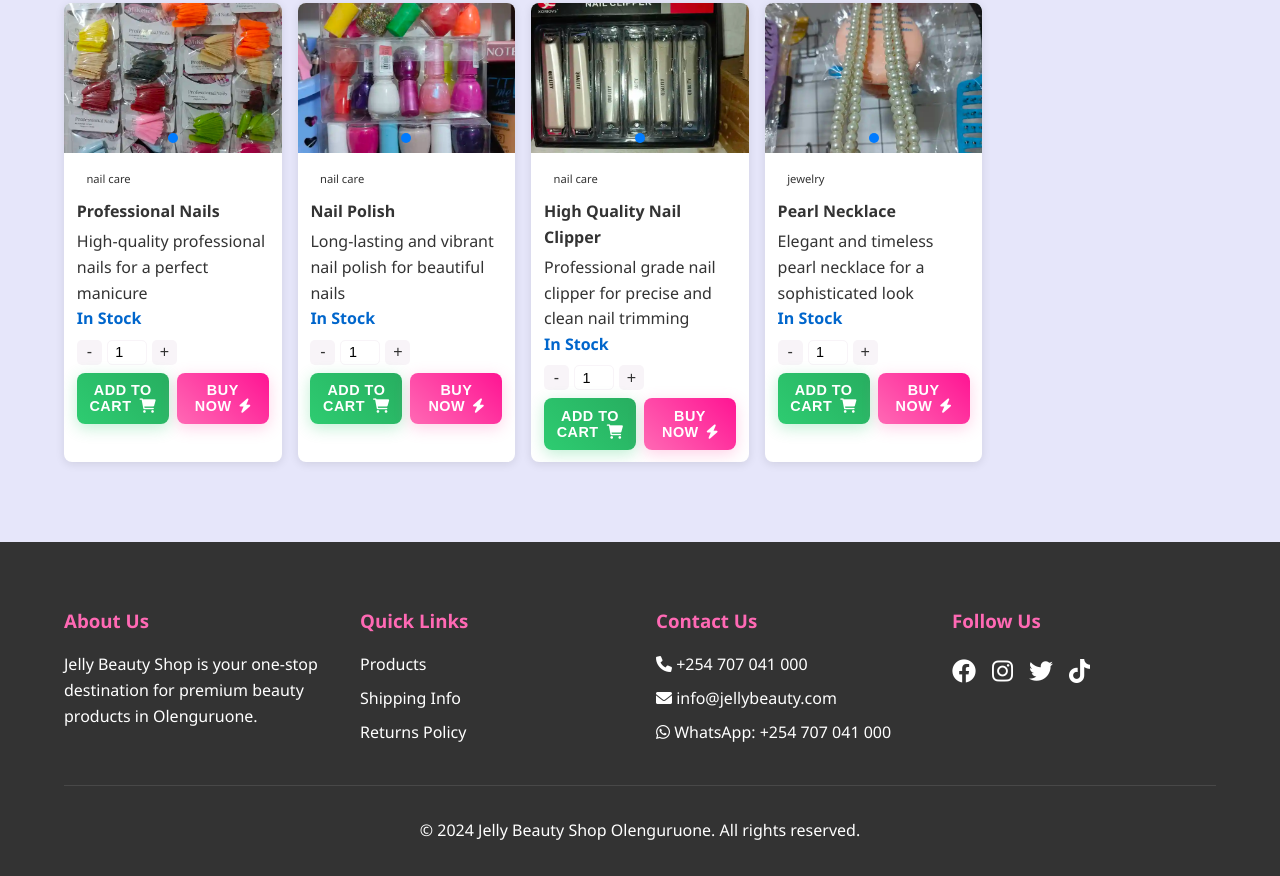
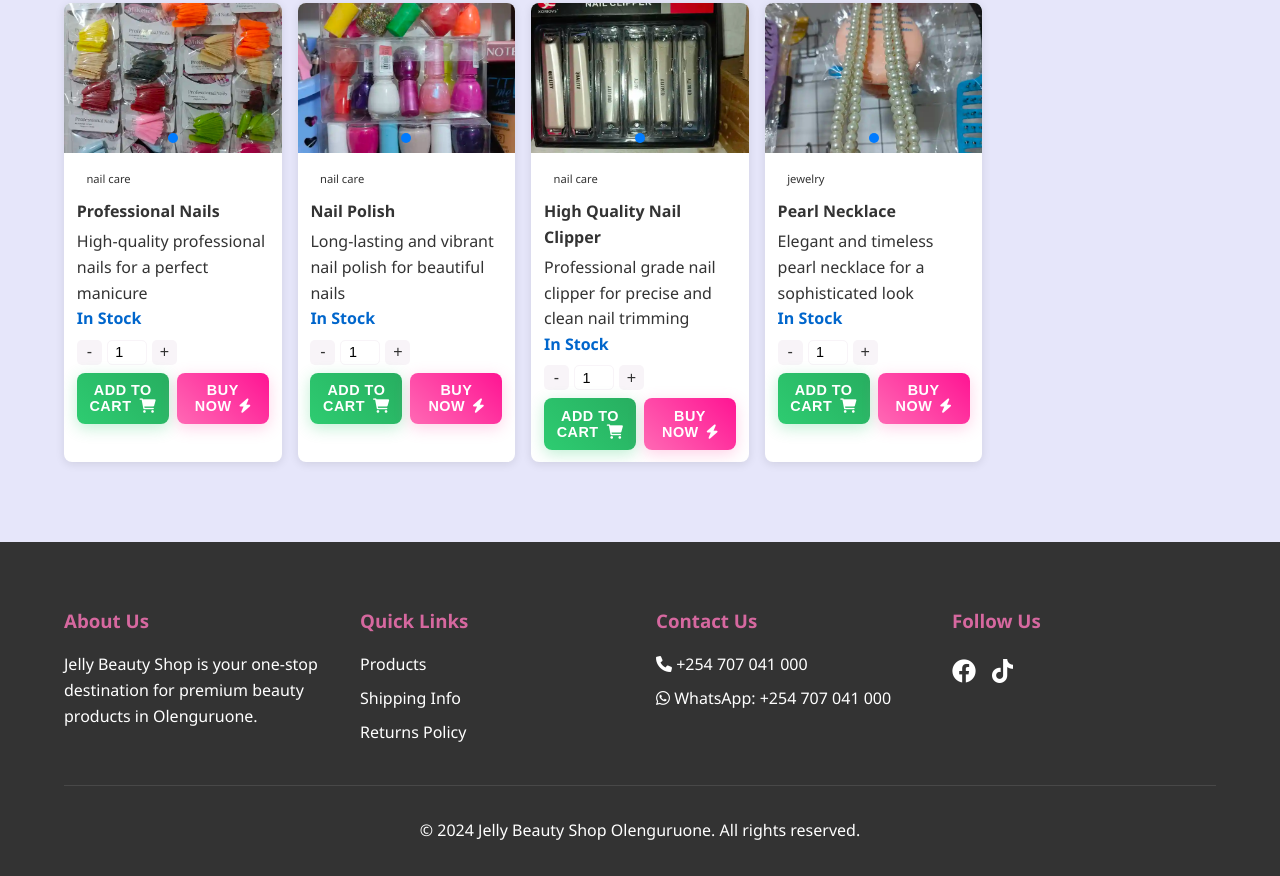
Before and after one commit to lanton2003/pj-beauty, a plain HTML site: page index.html in a window 1280 px wide. Shown: the part 1707-2583 px from the top of the page. Drawn offline with Linux system fonts and the light colour scheme.

Commit message:
Add files via upload

```diff
--- a/index.html
+++ b/index.html
@@ -35,7 +35,6 @@
                                 <a href="#contact" class="dropdown-trigger"><i class="fas fa-envelope"></i> Contact</a>
                                 <div class="dropdown-content">
                                     <a href="tel:+254707041000"><i class="fas fa-phone"></i> +254 707 041 000</a>
-                                    <a href="mailto:info@jellybeauty.com"><i class="fas fa-envelope"></i> info@jellybeauty.com</a>
                                     <a href="https://wa.me/254707041000" target="_blank"><i class="fab fa-whatsapp"></i> WhatsApp</a>
                                 </div>
                             </div>
@@ -54,7 +53,6 @@
                     <a href="#contact" class="dropdown-trigger">Contact</a>
                     <div class="dropdown-content">
                         <a href="tel:+254707041000"><i class="fas fa-phone"></i> +254 707 041 000</a>
-                        <a href="mailto:info@jellybeauty.com"><i class="fas fa-envelope"></i> info@jellybeauty.com</a>
                         <a href="https://wa.me/254707041000" target="_blank"><i class="fab fa-whatsapp"></i> WhatsApp</a>
                     </div>
                 </div>
@@ -623,17 +621,14 @@
                 <h3>Contact Us</h3>
                 <ul>
                     <li><a href="tel:+254707041000"><i class="fas fa-phone"></i> +254 707 041 000</a></li>
-                    <li><a href="mailto:info@jellybeauty.com"><i class="fas fa-envelope"></i> info@jellybeauty.com</a></li>
                     <li><a href="https://wa.me/254707041000" target="_blank"><i class="fab fa-whatsapp"></i> WhatsApp: +254 707 041 000</a></li>
                 </ul>
             </div>
             <div class="footer-section">
                 <h3>Follow Us</h3>
                 <div class="social-icons">
-                    <a href="#"><i class="fab fa-facebook"></i></a>
-                    <a href="#"><i class="fab fa-instagram"></i></a>
-                    <a href="#"><i class="fab fa-twitter"></i></a>
-                    <a href="#"><i class="fab fa-tiktok"></i></a>
+                    <a href="https://web.facebook.com/philjellybeauty/" target="_blank"><i class="fab fa-facebook"></i></a>
+                    <a href="https://www.tiktok.com/@p_jelly92" target="_blank"><i class="fab fa-tiktok"></i></a>
                 </div>
             </div>
         </div>
--- a/styles.css
+++ b/styles.css
@@ -6,9 +6,9 @@
 }
 
 :root {
-    --primary-color: #ff69b4;
+    --primary-color: #d6689f;
     --secondary-color: #f8f4f8;
-    --accent-color: #ff1493;
+    --accent-color: #c0799f;
     --text-color: #333;
     --light-text: #666;
     --white: #ffffff;
```
